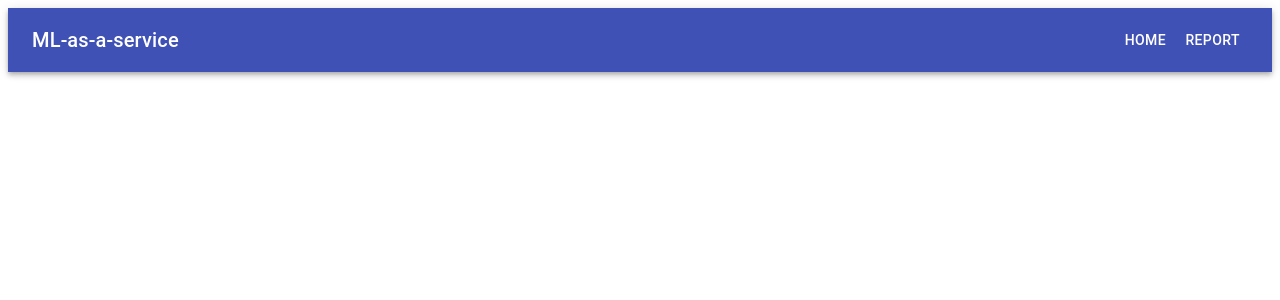
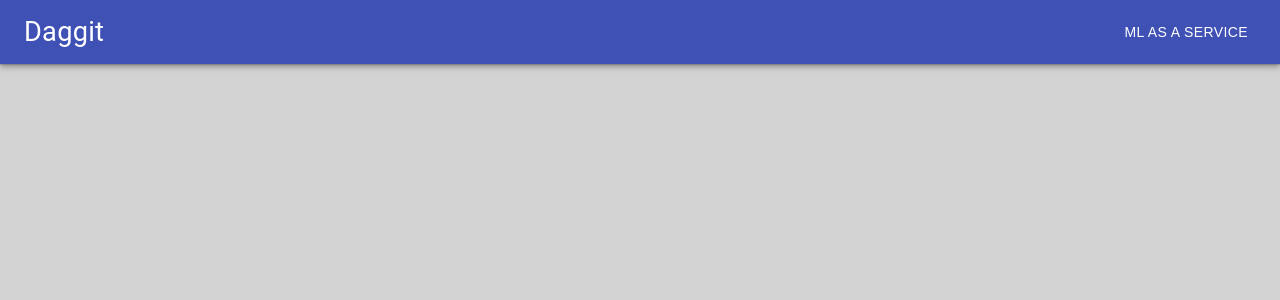
Before and after one commit to ishawakankar/ML-workbench-ui, a React (Create React App) app: page / in a window 1280 px wide. Shown: the top 300 px of the page. Built offline with nearby package versions, Linux system fonts and the light colour scheme.

Commit message:
added logo and daggit

```diff
--- a/public/index.html
+++ b/public/index.html
@@ -19,9 +19,9 @@
       work correctly both with client-side routing and a non-root public URL.
       Learn how to configure a non-root public URL by running `npm run build`.
     -->
-    <title>ML-as-a-service</title>
+    <title>Daggit</title>
   </head>
-  <body>
+  <body style="margin: 0px; background: #d3d3d3">
     <noscript></noscript>
     <div id="root"></div>
     <!--
--- a/src/components/Appbar.js
+++ b/src/components/Appbar.js
@@ -23,14 +23,15 @@ export default function NavBar() {
   const classes = useStyles();
 
   return (
-    <div className={classes.root}>
+    <div className={classes.root} >
       <AppBar position="static">
         <Toolbar>
-          <Typography variant="h6" className={classes.title}>
-            ML-as-a-service
+          <Typography style={{fontSize: '1.7rem'}} className={classes.title}>
+            Daggit
           </Typography>
-          <Button color="inherit">Home</Button>
-          <Button color="inherit">Report</Button>
+
+          <Typography style={{fontSize: '0.9rem'}}><Button href={`/`} style={{fontFamily: "Sans-serif", color: '#ffffff'}}>ML as a service</Button></Typography>
+          {/* <Button color="inherit">Home</Button> */}
 
         </Toolbar>
       </AppBar>
--- a/src/components/SelectApp.js
+++ b/src/components/SelectApp.js
@@ -13,6 +13,7 @@ import Select from '@material-ui/core/Select';
 import { Grid } from '@material-ui/core';
 import Button from '@material-ui/core/Button';
 import Fab from '@material-ui/core/Fab';
+import Divider from '@material-ui/core/Divider';
 import '../css/style.css'
 
 
@@ -26,7 +27,7 @@ class SelectApp extends React.Component {
 
         return(
             <div>
-
+                <Divider />
             </div>
         )
     }
```
